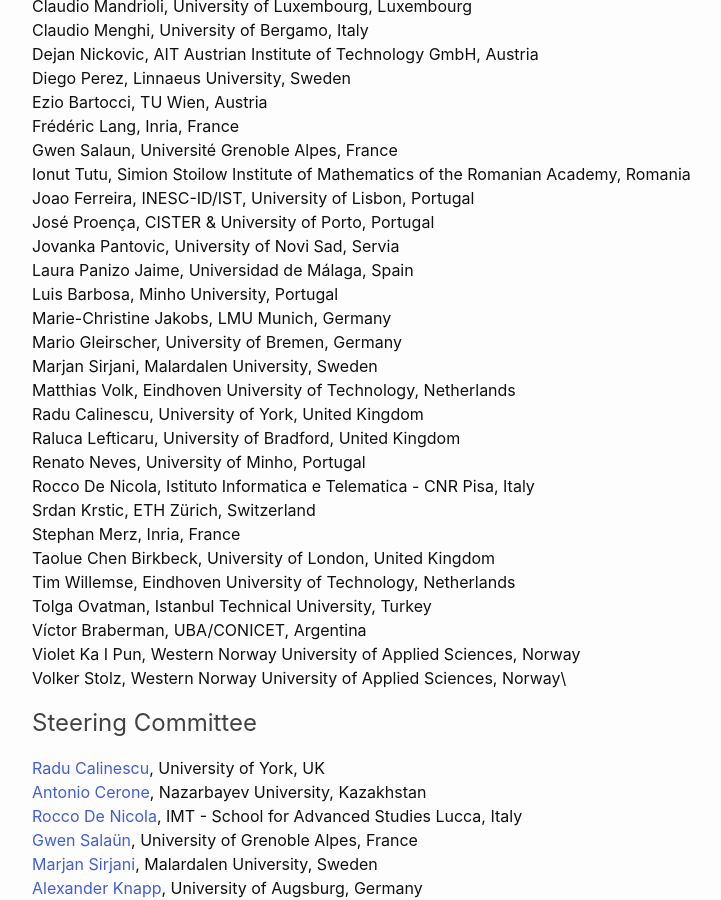
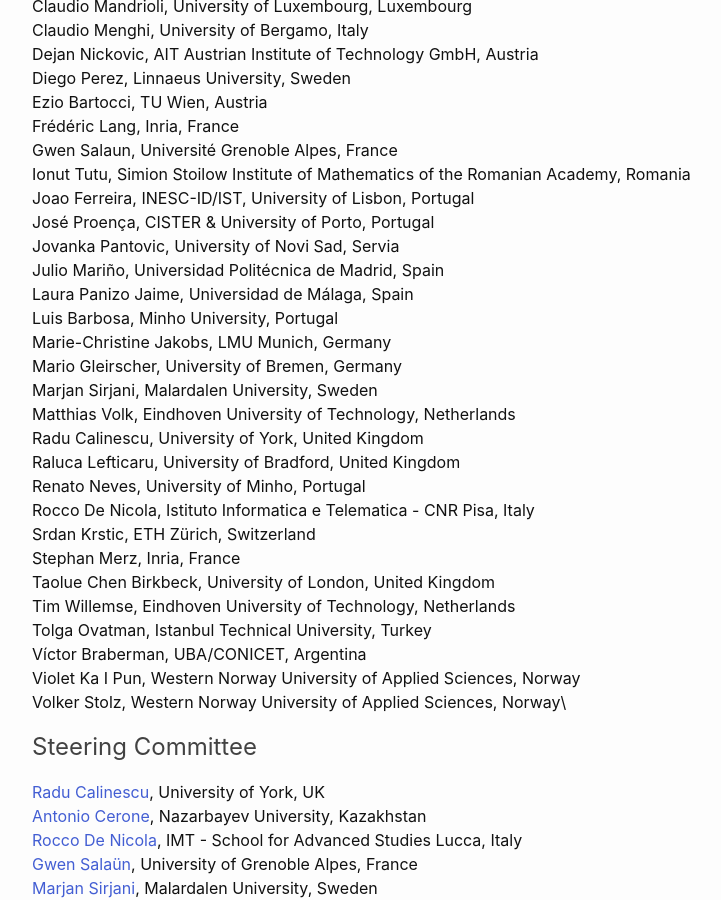
Before and after one commit to sefm-conference/2025, a Jekyll site: the page built from _pages/committees.md, in a window 1280 px wide and 900 px high, scrolled down 1407 px. Shown: the whole window, without its empty margins (38-759 px from the left). Built offline with Jekyll 4.4.1, drawn with Linux system fonts in a browser that asks for light colours.

Commit message:
Update committees.md

```diff
--- a/_pages/committees.md
+++ b/_pages/committees.md
@@ -38,6 +38,7 @@ Ionut	Tutu,	Simion Stoilow Institute of Mathematics of the Romanian Academy, Rom
 Joao	Ferreira,	INESC-ID/IST, University of Lisbon, Portugal\
 José	Proença,	CISTER & University of Porto, Portugal\
 Jovanka	Pantovic,	University of Novi Sad, Servia\
+Julio Mariño, Universidad Politécnica de Madrid, Spain\
 Laura	Panizo Jaime,	Universidad de Málaga, Spain\
 Luis	Barbosa,	Minho University, Portugal\
 Marie-Christine	Jakobs,	LMU Munich, Germany\
```
